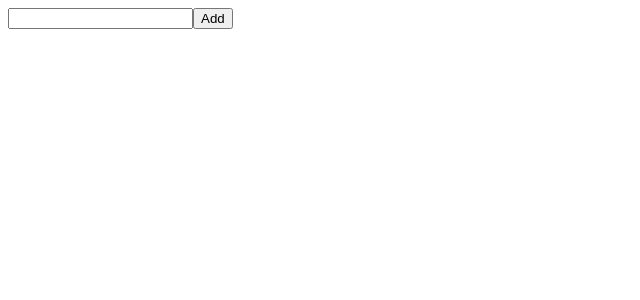
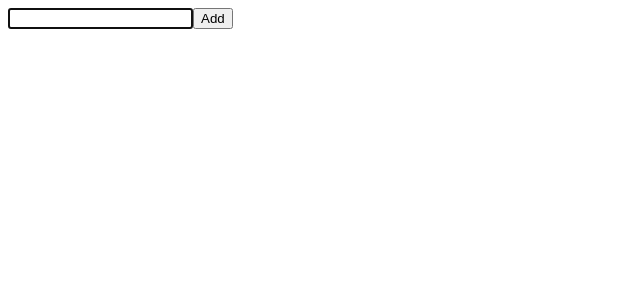
Before and after one commit to grandleemon/ts-react-tailwind_todoApp, a React (Create React App) app: page / in a window 1280 px wide. Shown: the top 300 px of the page, without its empty margins (0-640 px from the left). Built offline with nearby package versions, Linux system fonts and the light colour scheme.

Commit message:
focused input when page is loaded, useRef<HTMLInputElement>

```diff
--- a/src/App.tsx
+++ b/src/App.tsx
@@ -1,11 +1,12 @@
-import React from 'react';
-import {useState} from 'react'
+import React, {useEffect} from 'react';
+import {useState, useRef} from 'react'
 import { Todo } from "./types/Todo"
 import TodoList from "./components/TodoList";
 const App: React.FC = () => {
 
     const [value, setValue] = useState("");
     const [todos, setTodos] = useState<Todo[]>([])
+    const inputRef = useRef<HTMLInputElement>(null)
 
     const handleChange: React.ChangeEventHandler<HTMLInputElement> = (e) => {
         setValue(e.target.value)
@@ -22,10 +23,15 @@ const App: React.FC = () => {
         }
     }
 
+    useEffect( () => {
+        if(inputRef.current) inputRef.current.focus()
+
+    }, [])
+
     return (
         <div>
             <div>
-                <input type="text" onChange={handleChange} value={value}/>
+                <input type="text" onChange={handleChange} value={value} ref={inputRef}/>
                 <button onClick={addTodo}> Add </button>
             </div>
             <TodoList items={todos} />
```
